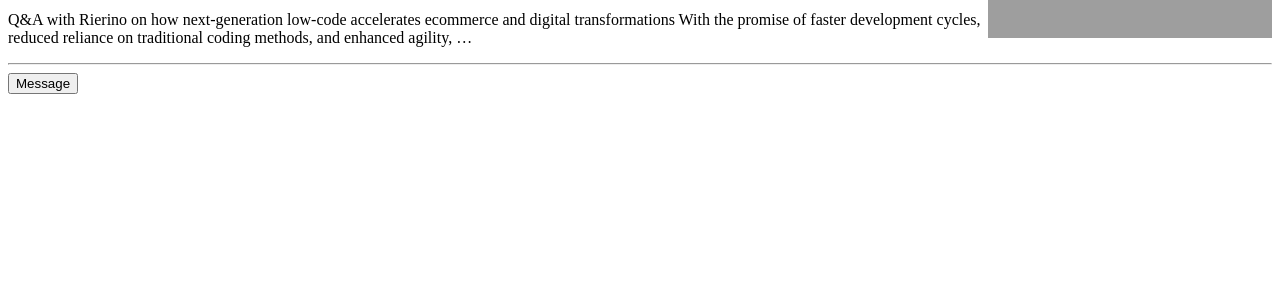
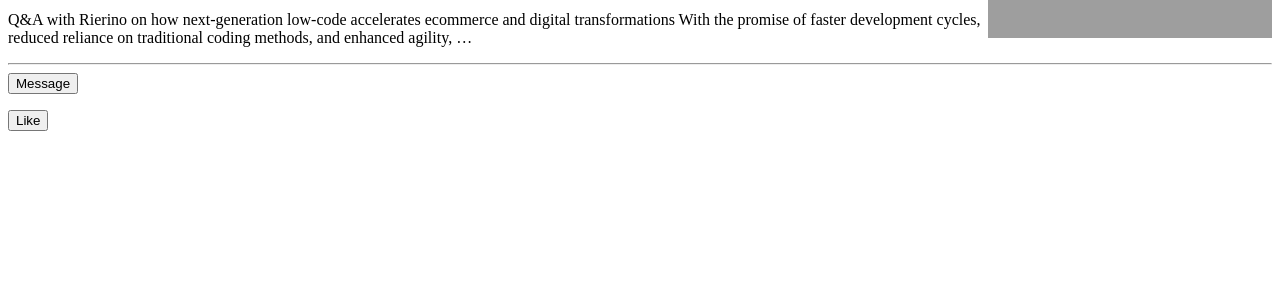
Before and after one commit to Slava-inc/post-desk, a Django app: page /article/index/1 in a window 1280 px wide. Shown: the part 158-458 px from the top of the page. Run offline with Django 5.2, Linux system fonts and the light colour scheme; data comes from the database, SQL or seed files in the repository; both versions use the stored data as it was after the commit; some libraries are stand-ins or nearby versions; grey boxes are pictures that could not be loaded.

Commit message:
permition added

```diff
--- a/Post_desk/article/urls.py
+++ b/Post_desk/article/urls.py
@@ -1,6 +1,6 @@
 from django.urls import path, include
 from article.views import detail, update
-from article.views import ArticlesList,ArticleCreate, message_create
+from article.views import ArticlesList,ArticleCreate, message_create, like
 from django.contrib.auth.decorators import login_required
 from django.conf import settings
 from django.conf.urls.static import static
@@ -12,9 +12,10 @@
     path('', include('protect.urls')),
 	path('ckeditor/', include('ckeditor_uploader.urls')),
     path('article/index/<int:pk>', detail, name='detail'),
+    path('article/index/<int:pk>/like/', login_required(like), name='like'),
     path('article/create/', ArticleCreate.as_view(), name='create'),
     path('article/update/<int:pk>', update, name='update'),
     # path('sign/', include('sign.urls')),
     # path('article/message/<int:pk>', MessageCreate.as_view(), name='message_create'),
-    path('article/message/<int:pk>', login_required(message_create), name='message_create')
+    path('article/message/<int:pk>/', login_required(message_create), name='message_create')
 	] + static(settings.MEDIA_URL, document_root=settings.MEDIA_ROOT)
--- a/Post_desk/article/views.py
+++ b/Post_desk/article/views.py
@@ -1,14 +1,17 @@
 from django.shortcuts import render, redirect
-from article.models import Article, Message
+from article.models import Article, Message, UserArticle
 from .forms import ArticleForm, MessageForm, DetailForm
 from django.conf import settings
 from django.views.generic import ListView, CreateView
 from django.http import HttpResponseRedirect
 from django.urls import reverse
-import os
+from django.contrib.auth.decorators import permission_required, login_required
 
 
+@login_required
+@permission_required('article.add_Message', raise_exception=True)
 def message_create(request, pk):
+
 	article = Article.objects.get(id=pk)
 	mes = Message.objects.filter(article=article, user_from=request.user).first()
 
@@ -25,6 +28,18 @@
 			form = MessageForm(instance=mes)
 
 	return render(request, 'article/message.html', {'article': article, 'user': request.user, 'form': form, 'message': mes})
+
+@login_required
+def like(request, pk):
+	article = Article.objects.get(id=pk)
+	like = UserArticle.objects.filter(article=article, user=request.user).first()
+
+	if like == None:
+		like = UserArticle(article = article, user=request.user)
+		like.save()
+
+	articles = Article.objects.all()
+	return render(request, 'article/view.html', {'articles': articles})
 
 def index(request):
 	articles = Article.objects.all()
--- a/Post_desk/templates/article/detail.html
+++ b/Post_desk/templates/article/detail.html
@@ -18,3 +18,8 @@
 		{% csrf_token %}
 		<input type="submit" value="Message">
 	</form>
+
+	<form action="{% url 'article:like' pk=article.id %}" method="post">
+		{% csrf_token %}
+		<input type="submit" value="Like">
+	</form>
```
Also changed, not shown: Post_desk/db.sqlite3.
